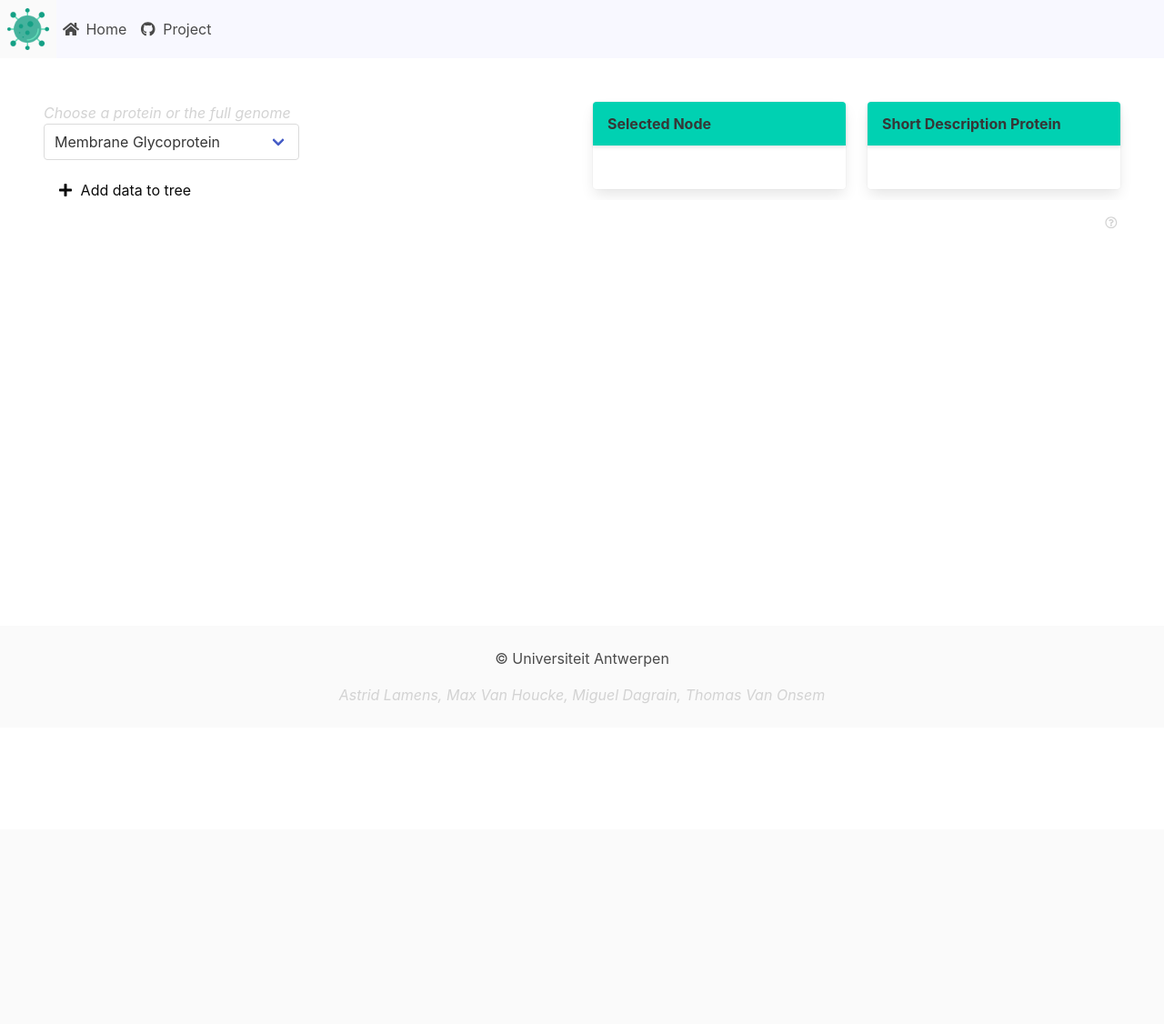
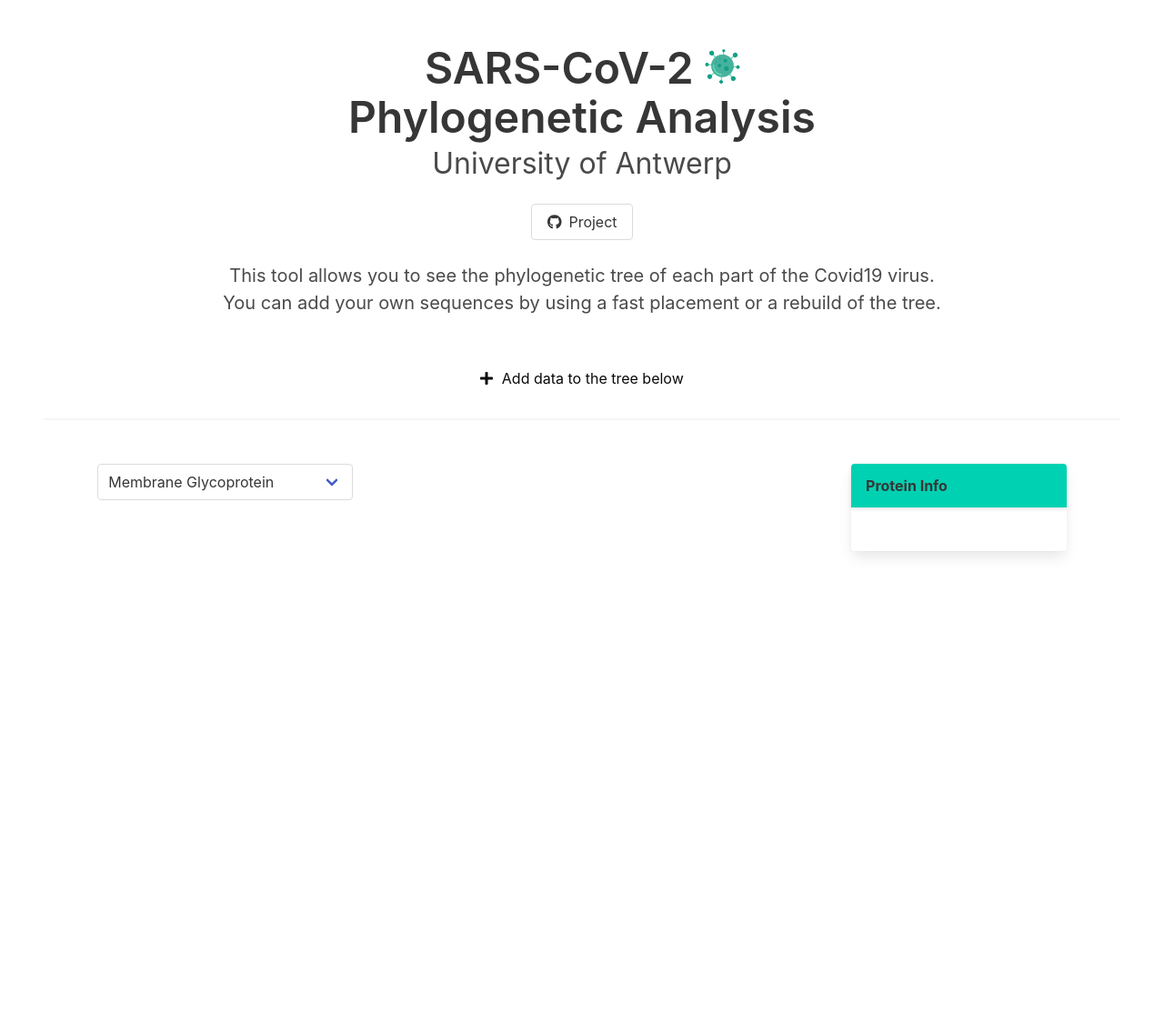
Before and after one commit to ThomasVanOnsem/SARS-CoV-2-Phylogeny, a Flask app: page / in a window 1280 px wide. Shown: the whole page at 91% size. Before the commit the page ends 773 px from the top, so only its background shows below. Run offline with Flask 2, Linux system fonts and the light colour scheme; data that the repository does not hold is empty; some libraries are stand-ins or nearby versions.

Commit message:
Layout and styling

```diff
--- a/src/__init__.py
+++ b/src/__init__.py
@@ -105,4 +105,4 @@
 
 
 if __name__ == "__main__":
-    app.run()
+    app.run(debug=True)
--- a/src/static/css/universal.css
+++ b/src/static/css/universal.css
@@ -70,3 +70,16 @@
     overflow-y: scroll;
     overflow-x:hidden;
 }
+
+.rotate {
+  animation: rotation 25s infinite linear;
+}
+
+@keyframes rotation {
+  from {
+    transform: rotate(0deg);
+  }
+  to {
+    transform: rotate(359deg);
+  }
+}
--- a/src/static/js/home.js
+++ b/src/static/js/home.js
@@ -9,7 +9,7 @@
 
 function onProteinChange(event) {
 	event.preventDefault();
-	$('#selectedNodeContent').empty();
+	$('#selectedNodeCard').hide();
 	fetchTree();
 }
 
@@ -47,13 +47,14 @@
             return;
         }
         e.preventDefault();
-        document.getElementById("submit-btn").classList.add("is-loading")
+        document.getElementById("submit-btn").classList.add("is-loading");
         let formData = new FormData(this);
         if ($("#choose-pplacer").hasClass("is-selected")) {
             formData.append("algorithm", "pplacer");
         } else {
             formData.append("algorithm", "fasttree");
         }
+        formData.append('proteinChoice', $("#proteinChoice").val());
 
         $.ajax({
             url: '/submit-data',
@@ -64,12 +65,17 @@
             processData: false
         }).done(function (data) {
             document.getElementById("submit-btn").classList.remove("is-loading");
+            let errorBar = $("#error-field");
+            let successBar = $("#success-field");
             if(!data["success"]){
-                let error_div = document.getElementById("error-field");
-                error_div.innerHTML = data['error'];
-                error_div.style.display = '';
+                successBar.hide();
+                errorBar.show();
+                errorBar.text(data['error']);
                 return;
             }
+            errorBar.hide();
+            $("#add-data").hide();
+            successBar.show().text("Success! Location of your sequences are in red");
             let newickJson = data['newick'];
             setUpNewick(newickJson);
         });
--- a/src/static/js/newick.js
+++ b/src/static/js/newick.js
@@ -14,8 +14,8 @@
 }
 
 function setUpNewick(data) {
-    var height = $('#result-box').height();
-    var width = $('#result-box').width();
+    var height = $('#result-box').height() - 20;
+    var width = $('#result-box').width() - 20;
     var proteinName = $('select#proteinChoice option:checked').val();
 
     $("#newick-graph").empty();
@@ -28,7 +28,7 @@
     }
     var viewBoxStr =  '0 0 ' + box.toString() + ' ' + box.toString();
     draw.attr('viewBox', viewBoxStr);
-    recursiveDraw(draw, data, 0, box, 10);
+    recursiveDraw(draw, data, 40, box, 10);
 
     $.ajax({
         url: '/data/info/' + String(proteinName)
@@ -75,15 +75,18 @@
     if (node['name']) {
         var endDot = draw.circle(10);
         endDot.move(xPointsVer-5, endLine-5);
-        endDot.attr('id', node['name'])
-        endDot.attr('onmouseover', 'startHoveringNode(this)')
-        endDot.attr('onmouseout', 'stopHoveringNode(this)')
-        endDot.attr('onclick', 'showInfoVariant(this)')
+        endDot.attr('id', node['name']);
+        endDot.attr('onmouseover', 'startHoveringNode(this)');
+        endDot.attr('onmouseout', 'stopHoveringNode(this)');
+        endDot.attr('onclick', 'showInfoVariant(this)');
         if (node['placement']) {
-            endDot.attr('fill', 'red')
+            endDot.attr('placement-likelihood', node['likelihood']);
+            endDot.attr('fill', 'red');
+            endDot.addClass("is-red");
         }
         if (node['added']) {
-            endDot.attr('fill', 'blue')
+            endDot.attr('fill', 'red');
+            endDot.addClass("is-red");
         }
     }
 
@@ -118,8 +121,10 @@
 
 
 function showInfoVariant(node){
-    $('#selectedNodeContent').empty();
-    $('.data-selected').removeClass('data-selected').attr({fill: '#000000'});
+    let oldSelected = $('.data-selected').removeClass('data-selected').attr({fill: '#000000'});
+    if (oldSelected.hasClass("is-red")) {
+        oldSelected.attr({fill: "red"})
+    }
     $(node).addClass('data-selected');
     $(node).attr({
         fill: '#00D1B2',
@@ -129,9 +134,16 @@
         url: '/data/info/protein/' + $(node).attr('id')
     }).done(function (data){
         let nameString = '<p><span class="has-text-primary">Name:</span> ' + data['name'] + '</p>';
-        let origin = '<p><span class="has-text-primary">Origin:</span> ' + data['origin'] + '</p>';  //TODO origin
-        $('#selectedNodeContent').append(nameString);
-        $('#selectedNodeContent').append(origin);
+        let origin = '<p><span class="has-text-primary">Origin:</span> ' + data['origin'] + '</p>';
+        let likelihood = $(node).attr('placement-likelihood');
+        let likelihoodString = '';
+        if (likelihood) {
+            likelihood = parseFloat(likelihood).toFixed(2);
+            likelihoodString = `<p><span class="has-text-primary">Likelihood of placement near this node is ${likelihood}</span> `
+        }
+
+        $('#selectedNodeContent').html(nameString + origin + likelihoodString);
+        $('#selectedNodeCard').show();
     });
 }
 
--- a/src/templates/general_layout.html
+++ b/src/templates/general_layout.html
@@ -16,34 +16,9 @@
     {% block scriptIncludes %}{% endblock %}
   </head>
   <body class="main">
-    <div class="container-fluid">
-      <nav class="navbar" role="navigation" aria-label="main navigation">
-          <a class="navbar-item">
-            <img src="{{ url_for('static', filename='virus.png') }}">
-          </a>
+    {% block page %}{% endblock %}
+  </body>
 
-          <div class="navbar-menu">
-            <a class="navbar-item" href="{{ url_for('homepage') }}">
-                <span class="file-icon"><i class="fas fa-home"></i></span>
-                <span>Home</span>
-            </a>
-            <a class="navbar-item" href="https://github.com/ThomasVanOnsem/SARS-CoV-2-Phylogeny">
-                <span class="file-icon"><i class="fab fa-github"></i></span>
-                <span>Project</span>
-            </a>
-          </div>
-
-      </nav>
-    </div>
-
-    {% block page %}{% endblock %}
-    </body>
-    <footer class="footer" style="z-index:10">
-        <div class="content has-text-centered">
-            <p>© Universiteit Antwerpen</p>
-            <p class="description">Astrid Lamens, Max Van Houcke, Miguel Dagrain, Thomas Van Onsem</p>
-        </div>
-    </footer>
 </html>
 
 {% block scripts %}
--- a/src/templates/home.html
+++ b/src/templates/home.html
@@ -7,128 +7,147 @@
 
 {% block page %}
 <section class="section">
-    <div class="columns">
-        <div class="column is-half">
-                <span class="description">Choose a protein or the full genome</span>
+    <div class="has-text-centered">
+        <div class="title is-1">
+            SARS-CoV-2 <img class="rotate" style="height: 0.8em" src="static/virus.png"> <br>
+            Phylogenetic Analysis
+        </div>
+        <div class="subtitle is-3">
+            University of Antwerp
+        </div>
+        <div class="subtitle">
+            <a class="button" href="https://github.com/ThomasVanOnsem/SARS-CoV-2-Phylogeny">
+                <span class="file-icon"><i class="fab fa-github"></i></span>
+                <span>Project</span>
+            </a>
+        </div>
+        <div class="content is-medium">
+            This tool allows you to see the phylogenetic tree of each part of the Covid19 virus. <br>
+            You can add your own sequences by using a fast placement or a rebuild of the tree.
+        </div>
+        <br>
+        <div class="container">
+            <div class="columns is-centered">
+                <div class="column is-half">
                 <form id="submit-form-data">
-                    <div class="container">
-                        <div class="field select">
-                            <select id="proteinChoice" name="proteinChoice" onchange="onProteinChange(event)">
-                                <option value="membrane_glycoprotein">Membrane Glycoprotein</option>
-                                <option value="surface_glycoprotein">Surface Glycoprotein (spike)</option>
-                                <option value="genome">Genome</option>
-                                <option value="envelope_protein">Envelope Protein</option>
-                                <option value="nucleocapsid_phosphoprotein">Nucleocapsid Phosphoprotein</option>
-                                <option value="orf1a_polyprotein">Orf1a Polyprotein</option>
-                                <option value="orf1ab_polyprotein">Orf1ab Polyprotein</option>
-                                <option value="orf3a_protein">Orf3a Protein</option>
-                                <option value="orf6_protein">Orf6 Protein</option>
-                                <option value="orf7a_protein">Orf7a Protein</option>
-                                <option value="orf7b">Orf7b Protein</option>
-                                <option value="orf8_protein">Orf8 Protein</option>
-                                <option value="orf10_protein">Orf10 Protein</option>
-                            </select>
-                        </div>
-                    </div>
-
-                    <button class="button is-white" onclick="toggleSubmissionForm()" style="margin-top: 0.8rem;" type="button">
-                        <span><i class="fas fa-plus" style="margin-right: 0.6rem;"></i>Add data to tree</span>
+                    <button class="button is-white" onclick="toggleSubmissionForm()"
+                            type="button">
+                        <span><i class="fas fa-plus" style="margin-right: 0.6rem;"></i>Add data to the tree below</span>
                     </button>
-                    <div id="add-data" class="" style="display: none;">
-                        <hr>
+                    <div id="add-data" class="" style="display: none; margin-top: 1rem">
                         <div>
-                            <p class="description">Add your own sequence to the tree (expects amino acids for the proteins and nucleotides for the genome)</p>
-                            <br>
                             <div class="columns">
-                                <div class="column is-one-third">
-                                    <input id="nucleo-id" class="input" type="text" placeholder="Identifier e.g. NC_045512 (required)" name="id">
+                                <div class="column is-half">
+                                    <input id="nucleo-id" class="input" type="text"
+                                           placeholder="Identifier e.g. NC_045512" name="id">
                                 </div>
-                                <div class="column is-one-third">
-                                    <input id="nucleo-origin" class="input" type="text" placeholder="Origin of sample (not required)" name="origin">
+                                <div class="column is-half">
+                                    <input id="nucleo-origin" class="input" type="text"
+                                           placeholder="Origin of sample (optional)" name="origin">
                                 </div>
                             </div>
-                            <div class="field">
-                                <div class="control is-medium">
+                            <div class="field columns is-vcentered">
+                                <div class="column is-8 control is-small">
                                     <label>
-                                        <textarea id="nucleo-seq" class="textarea" style="height:130px;" placeholder="Sequence Input e.g. CCTTCTCTTGCCACTGTA (required)" name="sequence" rows="3"></textarea>
+                                        <textarea id="nucleo-seq" class="textarea" style="height:130px;"
+                                                  placeholder="Sequence Input e.g. CCTTCTCTTGCCACTGTA&#10;Expects amino acids for the proteins and nucleotides for the genome"
+                                                  name="sequence" rows="3"></textarea>
                                     </label>
                                 </div>
-                            </div>
-                            <p class="description">Or upload a fasta file (with location as the last item in the description)</p>
-                            <br>
-                            <div class="is-desktop">
-                                <div id="upload-zone" class="">
-                                    <div class="file has-name">
-                                        <label class="file-label">
-                                            <input id="file-input-nuc" class="file-input" type="file" name="file">
-                                            <span class="file-cta">
+                                <div class="column is-1">
+                                    <span>Or</span>
+                                </div>
+                                <div class="column is-3 is-desktop">
+                                    <div id="upload-zone" class="">
+                                        <div class="file has-name is-boxed is-small">
+                                            <label class="file-label">
+                                                <input id="file-input" class="file-input" type="file" name="file">
+                                                <span class="file-cta">
                                                 <span class="file-icon"><i class="fas fa-upload"></i></span>
-                                                <span class="file-label">Choose a file…</span>
+                                                <span class="file-label">Upload a fasta file</span>
                                             </span>
-                                            <span class="file-name"></span>
-                                        </label>
+                                                <span class="file-name"></span>
+                                            </label>
+                                        </div>
                                     </div>
                                 </div>
                             </div>
                         </div>
-                        <hr>
-                        <div class="control">
-                            <div id="algorithm-input" class="buttons has-addons">
-                                <button id="choose-pplacer" class="button toggle-button is-primary is-selected" onclick="triggerToggleAlgorithmType(event)">Fast placement (using Pplacer) <i id="pplacer-info" class="far fa-question-circle info-icon" style="margin-left: 0.5rem;"></i></button>
-                                <button id="choose-fasttree" class="button toggle-button" onclick="triggerToggleAlgorithmType(event)">Rebuild Tree (using FastTree) <i id="fasttree-info" class="far fa-question-circle info-icon" style="margin-left: 0.5rem;"></i></button>
+                        <br>
+                        <div class="field  has-addons has-addons-centered">
+                            <div class="control">
+                                <div id="algorithm-input" class="buttons has-addons">
+                                    <button id="choose-pplacer" class="button toggle-button is-primary is-selected"
+                                            onclick="triggerToggleAlgorithmType(event)">Fast placement (using Pplacer)
+                                        <i
+                                                id="pplacer-info" class="far fa-question-circle info-icon"
+                                                style="margin-left: 0.5rem;"></i></button>
+                                    <button id="choose-fasttree" class="button toggle-button"
+                                            onclick="triggerToggleAlgorithmType(event)">Rebuild Tree (using FastTree) <i
+                                            id="fasttree-info" class="far fa-question-circle info-icon"
+                                            style="margin-left: 0.5rem;"></i></button>
+                                </div>
                             </div>
                         </div>
                         <br>
-                        <div id="error-field" class="notification is-danger" style="display: none">
-
-                        </div>
-                        <div class="field">
+                        <div class="field has-addons has-addons-centered">
                             <p class="control">
-                                <button id="submit-btn" class="button is-primary is-rounded" type="submit" disabled>Process</button>
+                                <button id="submit-btn" class="button is-primary is-rounded" type="submit" disabled>
+                                    Process
+                                </button>
                             </p>
                         </div>
+
                     </div>
                 </form>
-        </div>
-
-        <div class="column is-half">
-            <div class="columns">
-                <div class="column is-half">
-                    <div class="card">
-                        <header class="card-header has-background-primary">
-                            <p class="card-header-title">Selected Node</p>
-                        </header>
-                        <div class="card-content">
-                            <div id="selectedNodeContent" class="content"></div>
-                        </div>
-                    </div>
-                </div>
-                <div class="column is-half">
-                    <div class="card" style="width: 100%">
-                        <header class="card-header has-background-primary">
-                            <p class="card-header-title">Short Description Protein</p>
-                        </header>
-                        <div class="card-content info-container" style="width: 100%">
-                            <div class="content"><p style="width: 100%" id="protein-explanation"></p></div>
-                        </div>
-                    </div>
+                    <div id="error-field" class="notification is-danger" style="display: none; margin-top: 10px"></div>
+                    <div id="success-field" class="notification is-success" style="display: none; margin-top: 10px"></div>
                 </div>
             </div>
 
-            <div class="columns is-centered">
-                <div class="column is-11">
-                    <div id="result-box" style="width:800px;height:480px;">
-                        <div id="newick-view">
-                            <div id="newick-graph"></div>
-                        </div>
-                    </div>
-                </div>
-                <div class="column is-1">
-                    <button id="newick-info" class="info-button" type="button"><i class="far fa-question-circle info-icon"></i></button>
+            </div>
+
+    </div>
+
+    <hr>
+    <div class="has-text-left" id="result-box" style="position: relative; width:100%; height: 60vh;">
+        <div id="newick-view">
+            <div id="newick-graph"></div>
+        </div>
+        <div style="width: 20%; position: absolute; right: 5%; top: 5%;">
+            <div class="card">
+                <header class="card-header has-background-primary">
+                    <p class="card-header-title">Protein Info</p>
+                </header>
+                <div class="card-content info-container" style="width: 100%">
+                    <div class="content"><p style="width: 100%" id="protein-explanation"></p></div>
                 </div>
             </div>
-
-
+            <div id="selectedNodeCard" class="card" style="margin-top: 5%; display: none;">
+                <header class="card-header has-background-primary">
+                    <p class="card-header-title">Selected Node</p>
+                </header>
+                <div class="card-content">
+                    <div id="selectedNodeContent" class="content"></div>
+                </div>
+            </div>
+        </div>
+        <div class="field select" style="position: absolute; left: 5%; top: 5%;">
+            <select id="proteinChoice" name="proteinChoice" onchange="onProteinChange(event)">
+                <option value="membrane_glycoprotein">Membrane Glycoprotein</option>
+                <option value="surface_glycoprotein">Surface Glycoprotein (spike)</option>
+                <option value="genome">Genome</option>
+                <option value="envelope_protein">Envelope Protein</option>
+                <option value="nucleocapsid_phosphoprotein">Nucleocapsid Phosphoprotein</option>
+                <option value="orf1a_polyprotein">Orf1a Polyprotein</option>
+                <option value="orf1ab_polyprotein">Orf1ab Polyprotein</option>
+                <option value="orf3a_protein">Orf3a Protein</option>
+                <option value="orf6_protein">Orf6 Protein</option>
+                <option value="orf7a_protein">Orf7a Protein</option>
+                <option value="orf7b">Orf7b Protein</option>
+                <option value="orf8_protein">Orf8 Protein</option>
+                <option value="orf10_protein">Orf10 Protein</option>
+            </select>
         </div>
     </div>
 </section>
```
Also changed, not shown: data/locations/proteins.json.
